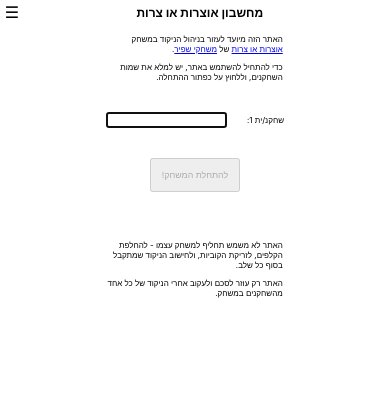
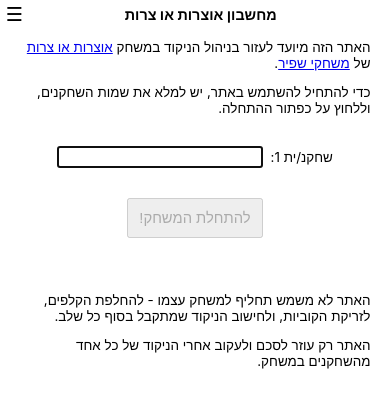
Before and after one commit to splintor/otsarot-calculator, a React (Create React App) app: page / in a window 390 px wide. Shown: the top 408 px of the page. Built offline with nearby package versions, Linux system fonts and the light colour scheme.

Commit message:
Improve font-size on mobiles

```diff
--- a/src/App.css
+++ b/src/App.css
@@ -10,19 +10,19 @@ body {
 
 @media only screen and (max-width: 300px) {
   .App {
-    font-size: 0.3em;
+    font-size: 0.4em;
   }
 }
 
 @media only screen and (max-width: 450px) {
   .App {
-    font-size: 0.4em;
+    font-size: 0.5em;
   }
 }
 
 @media only screen and (max-width: 600px) {
   .App {
-    font-size: 0.5em;
+    font-size: 0.6em;
   }
 }
 
@@ -35,13 +35,6 @@ h2 {
   z-index: 100;
 }
 
-.Instruction {
-  direction: rtl;
-  text-align: start;
-  width: 45vw;
-  margin: 10px auto 20px;
-}
-
 .AppMenuButton {
   position: fixed;
   z-index: 210;
@@ -49,6 +42,10 @@ h2 {
   left: 0.3em;
   cursor: pointer;
   font-size: 2em;
+}
+
+.AppMenuButton.pressed {
+  color: blue;
 }
 
 .AppMenu {
@@ -88,7 +85,7 @@ h2 {
   direction: rtl;
   color: black;
   padding: 5px 15px 5px 20px;
-  font-size: 1em;
+  font-size: 1.5em;
 }
 
 .AppMenu a:hover {
--- a/src/App.tsx
+++ b/src/App.tsx
@@ -58,7 +58,7 @@ function App() {
 
   return (
     <div className="App" onClick={() => setAppMenuVisible(false)}>
-      <div className="AppMenuButton" onClick={toggleMenu}><span role="img" aria-label="App Menu">☰</span></div>
+      <div className={`AppMenuButton ${appMenuVisible ? 'pressed' : ''}`} onClick={toggleMenu}><span role="img" aria-label="App Menu">☰</span></div>
       <h2>מחשבון אוצרות או צרות</h2>
       <div className="GameBody">
         {
--- a/src/SetupScreen.css
+++ b/src/SetupScreen.css
@@ -1,7 +1,7 @@
 .SetupForm {
   display: flex;
   flex-direction: column;
-  font-size: 1.15m;
+  font-size: 1.4em;
 }
 
 .SetupForm label {
@@ -9,8 +9,15 @@
 }
 
 .SetupForm label input {
-  margin-inline-start: 20px;
+  margin-inline-start: 0.5em;
   font-size: 1.1em;
+}
+
+.Instruction {
+  direction: rtl;
+  text-align: start;
+  width: 90vw;
+  margin: 10px auto 20px;
 }
 
 .Buttons {
```
